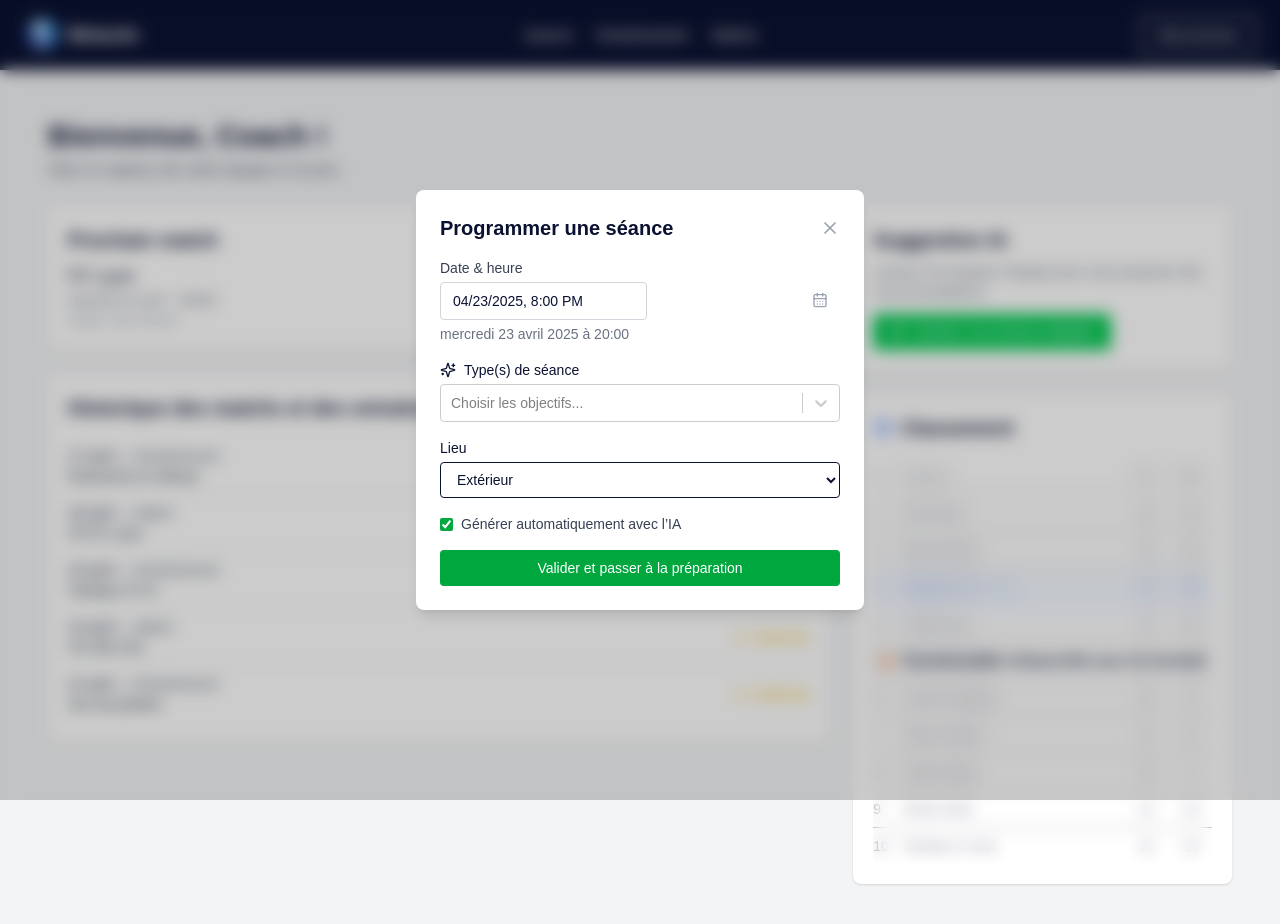
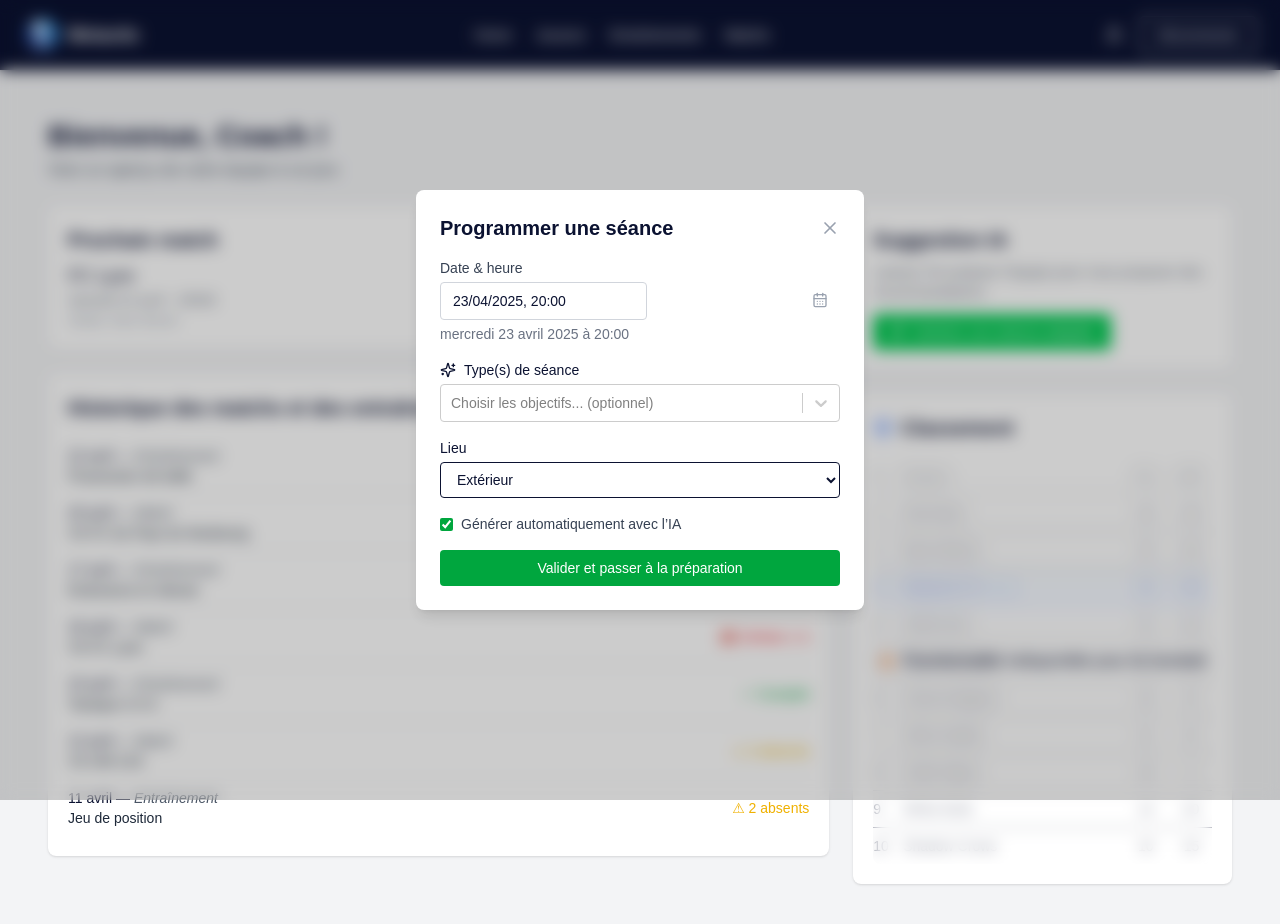
Before and after one commit to alexandrethurel/metactic, a Next.js app: page /coach in a window 1280 px wide. Both pictures are taken after a click on the button "Programmer une séance". Shown: the top 924 px of the page. Built offline with nearby package versions, Linux system fonts and the light colour scheme.

Commit message:
changement navbar

```diff
--- a/package.json
+++ b/package.json
@@ -10,6 +10,7 @@
   },
   "dependencies": {
     "@hello-pangea/dnd": "^18.0.1",
+    "date-fns": "^4.1.0",
     "lucide-react": "^0.488.0",
     "next": "15.3.1",
     "react": "^19.0.0",
--- a/src/app/(coach)/coach/trainings/preparation/[id_training]/page.js
+++ b/src/app/(coach)/coach/trainings/preparation/[id_training]/page.js
@@ -24,6 +24,7 @@ import InviteConfirmationModal from "@/components/coach/trainings/preparation/In
 import AvailablePlayersList from "@/components/coach/trainings/preparation/AvailablePlayersList";
 import { getTrainingById } from "@/lib/api/coach/trainings";
 import { fetchExerciseById } from "@/lib/api/coach/exercises";
+import { fr } from "date-fns/locale";
 
 const mockWeather = {
   temperature: "17°C",
@@ -126,6 +127,7 @@ export default function TrainingPreparationPage() {
           dateFormat="Pp"
           timeFormat="HH:mm"
           timeIntervals={15}
+          locale={fr}
           className="w-full border px-3 py-2 rounded"
         />
         </div>
--- a/src/components/coach/CoachNavbar.js
+++ b/src/components/coach/CoachNavbar.js
@@ -3,6 +3,7 @@
 import Image from "next/image";
 import Link from "next/link";
 import { useState, useEffect, useRef } from "react";
+import { User } from "lucide-react";
 
 export default function CoachNavbar() {
   const [activeMenu, setActiveMenu] = useState(null);
@@ -12,7 +13,6 @@ export default function CoachNavbar() {
     setActiveMenu(activeMenu === menu ? null : menu);
   };
 
-  // Fermer si clic en dehors du menu
   useEffect(() => {
     const handleClickOutside = (e) => {
       if (navRef.current && !navRef.current.contains(e.target)) {
@@ -31,13 +31,20 @@ export default function CoachNavbar() {
     >
       <div className="flex justify-between items-center">
         {/* Logo + Nom */}
-        <div className="flex items-center gap-2">
+        <Link href="/" className="flex items-center gap-2 hover:opacity-80">
           <Image src="/logo.png" alt="Metactic Logo" width={36} height={36} />
           <span className="text-lg font-bold">Metactic</span>
-        </div>
+        </Link>
 
         {/* Liens de menu */}
         <div className="flex gap-6 text-sm relative">
+          {/* Menu Home */}
+          <div>
+            <Link href="/coach" className="hover:text-green-400">
+              Home
+            </Link>
+          </div>
+
           {/* Menu Joueurs */}
           <div className="relative">
             <button onClick={() => toggleMenu("joueurs")} className="hover:text-green-400">
@@ -72,7 +79,7 @@ export default function CoachNavbar() {
 
           {/* Menu Entraînements */}
           <div className="relative">
-            <button onClick={() => toggleMenu("entrainements")} className="hover:text-green-400">
+            <button onClick={() => toggleMenu("entrainements" )} className="hover:text-green-400">
               Entraînements
             </button>
             {activeMenu === "entrainements" && (
@@ -135,8 +142,11 @@ export default function CoachNavbar() {
           </div>
         </div>
 
-        {/* Déconnexion */}
-        <div className="flex gap-2">
+        {/* Déconnexion + Profil */}
+        <div className="flex items-center gap-4">
+          <Link href="/coach/profile" className="hover:text-green-400">
+            <User className="w-5 h-5" />
+          </Link>
           <button className="text-sm border border-white px-4 py-2 rounded hover:bg-white hover:text-[#0B1231]">
             Déconnexion
           </button>
--- a/src/components/coach/home/PlanSessionModal.js
+++ b/src/components/coach/home/PlanSessionModal.js
@@ -7,7 +7,7 @@ import "react-datepicker/dist/react-datepicker.css";
 import Select from "react-select";
 import { CalendarDays, Sparkles } from "lucide-react";
 import { createTraining } from "@/lib/api/coach/trainings";
-
+import { fr } from "date-fns/locale";
 import { useRouter } from "next/navigation";
 
 const iaThemes = [
@@ -71,11 +71,14 @@ export default function PlanSessionModal({ onClose, onConfirm }) {
           <label className="block text-sm font-medium text-gray-700 mb-1">Date & heure</label>
           <div className="relative">
             <DatePicker
-              selected={dateTime}
-              onChange={(date) => setDateTime(date)}
-              showTimeSelect
-              dateFormat="Pp"
-              className="w-full border border-gray-300 rounded px-3 py-2 text-sm"
+            selected={dateTime}
+            onChange={(date) => setDateTime(date)}
+            showTimeSelect
+            timeFormat="HH:mm"
+            timeIntervals={15}
+            dateFormat="Pp"
+            locale={fr}
+            className="w-full border border-gray-300 rounded px-3 py-2 text-sm"
             />
             <CalendarDays className="absolute right-3 top-2.5 text-gray-400 w-4 h-4 pointer-events-none" />
           </div>
@@ -94,7 +97,7 @@ export default function PlanSessionModal({ onClose, onConfirm }) {
             value={types}
             onChange={setTypes}
             isMulti
-            placeholder="Choisir les objectifs..."
+            placeholder="Choisir les objectifs... (optionnel)"
             className="text-sm"
             classNamePrefix="select"
             closeMenuOnSelect={false}
--- a/src/components/coach/home/RecentActivityTile.js
+++ b/src/components/coach/home/RecentActivityTile.js
@@ -1,6 +1,8 @@
 // components/coach/home/RecentActivityTile.jsx
 export default function RecentActivityTile() {
   const activities = [
+    { date: "22 avril", type: "Entraînement", label: "Possession de balle", status: "✓ Complet", color: "text-green-600" },
+    { date: "20 avril", type: "Match", label: "VS FC du Pays du Neubourg", status: "❌ Défaite 0-4", color: "text-red-500" },
     { date: "17 avril", type: "Entraînement", label: "Endurance et vitesse", status: "✓ Complet", color: "text-green-600" },
     { date: "16 avril", type: "Match", label: "VS FC Lyon", status: "❌ Défaite 1-3", color: "text-red-500" },
     { date: "15 avril", type: "Entraînement", label: "Tactique 4-3-3", status: "✓ Complet", color: "text-green-600" },
```
Also changed, not shown: 1 other file (tests, documents, lock files or other folders). Lines whose indentation alone changed are shown as unchanged.
